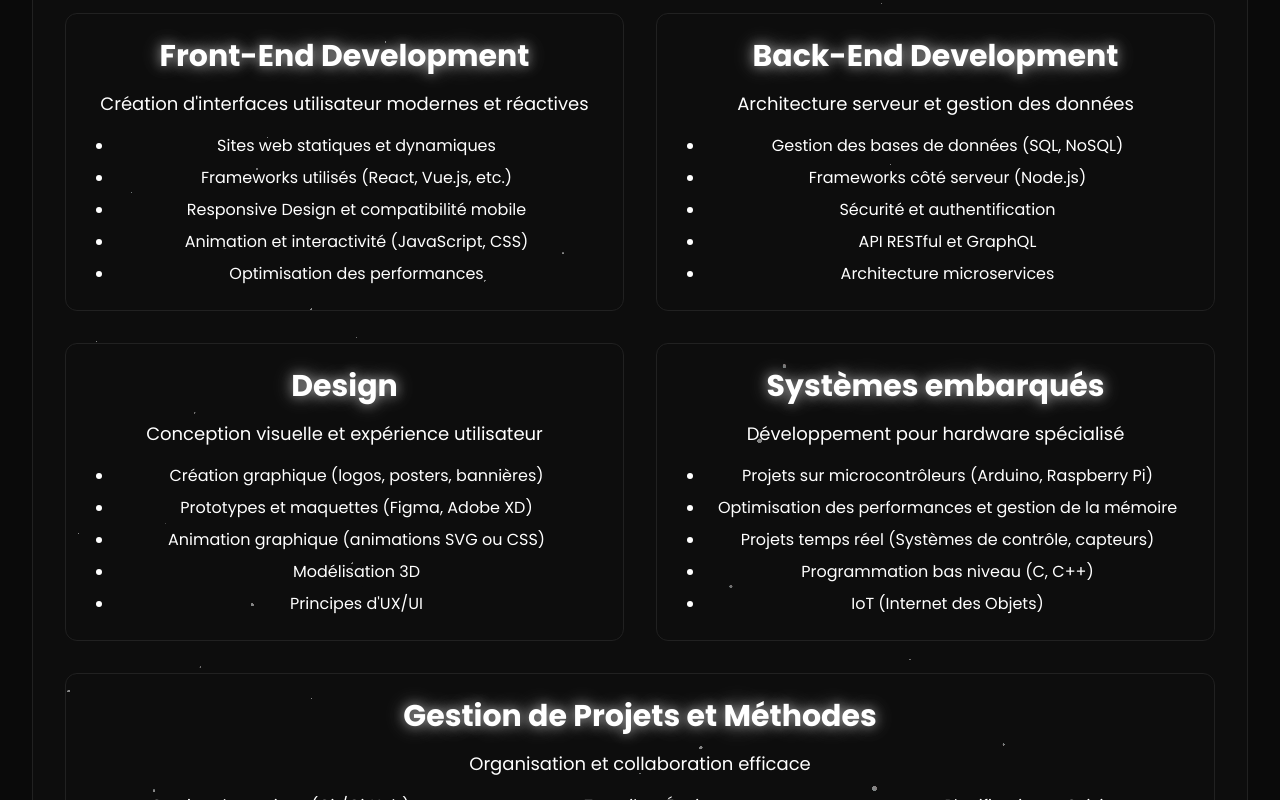
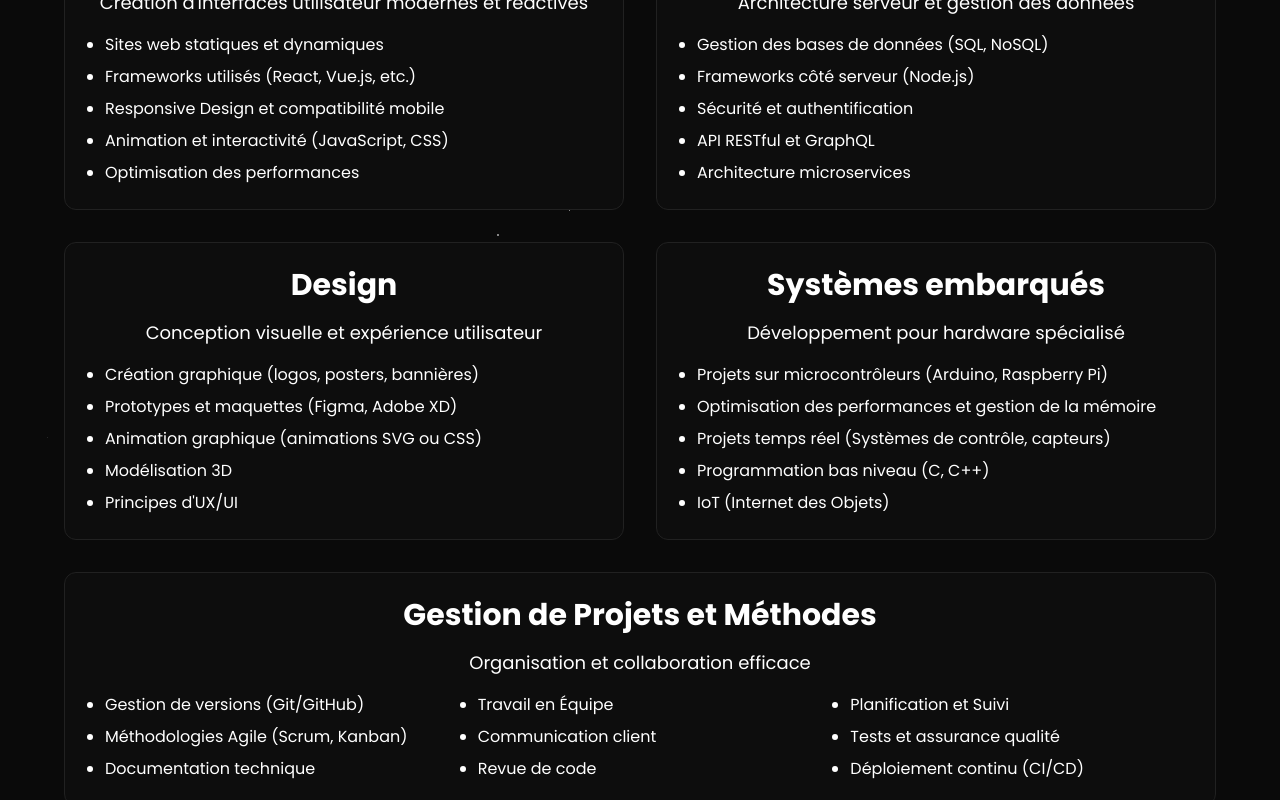
Before and after one commit to Lucacist/portfolio-react, a React (Vite) app: page /portfolio-react/competences in a window 1280 px wide. Shown: the part 360-1160 px from the top of the page. Built offline with nearby package versions, Linux system fonts and the light colour scheme.

Commit message:
Correction des chemins d'images pour qu'ils fonctionnent en développement et en production

```diff
--- a/src/components/Hero.jsx
+++ b/src/components/Hero.jsx
@@ -67,7 +67,7 @@ const Hero = () => {
               className="absolute inset-0 z-10 w-auto h-full m-auto"
             />
             <img
-              src="/portfolio-react/images/Logo_cesi_2022.png"
+              src={`${import.meta.env.DEV ? '' : '/portfolio-react'}/images/Logo_cesi_2022.png`}
               alt=""
               className="absolute top-5 right-5 z-10 w-20 rounded-xl rotate-[25deg]"
             />
@@ -143,7 +143,7 @@ const Hero = () => {
               </div>
               <div className="relative z-10 flex flex-col items-center justify-center h-full">
                 <img
-                  src="/portfolio-react/images/pc-projet.png"
+                  src={`${import.meta.env.DEV ? '' : '/portfolio-react'}/images/pc-projet.png`}
                   alt=""
                   className="w-2/3 m-auto"
                 />
--- a/src/pages/CompetencesPage.jsx
+++ b/src/pages/CompetencesPage.jsx
@@ -2,13 +2,28 @@ import React from 'react';
 import Particles from '../components/Particles';
 import TechScroller from '../components/TechScroller';
 
+// Style spécifique pour réduire la taille des SVG dans la page des compétences
+const competencesStyles = `
+  .competences-page .tech-icon {
+    width: 80px;
+    height: 80px;
+    margin: 0 12px;
+  }
+
+  .competences-page .tech-icon img {
+    width: 80%;
+    height: 80%;
+  }
+`;
+
 const CompetencesPage = () => {
   return (
     <div className="min-h-screen bg-[var(--couleur-background)] text-[var(--couleur-texte)] p-4 sm:p-6 md:p-8">
-      <div className="container mx-auto">
-        <h1 className="text-4xl md:text-5xl font-bold mb-8 text-center text-glow">Mes Compétences</h1>
+      <style>{competencesStyles}</style>
+      <div className="container mx-auto competences-page">
+        <h1 className="text-4xl md:text-5xl font-bold mb-8 text-center">Mes Compétences</h1>
 
-        <div className="bg-[var(--couleur-container)] rounded-3xl border border-[var(--couleur-border)] relative overflow-hidden p-6 md:p-8">
+        <div className="relative overflow-hidden p-6 md:p-8">
           <div className="absolute inset-0 z-0 w-full h-full">
             <Particles
               particleColors={["#ffffff", "#ffffff"]}
@@ -23,82 +38,81 @@ const CompetencesPage = () => {
 
           <div className="relative z-10">
             <div className="mb-12">
-              <h2 className="text-2xl md:text-3xl font-bold mb-6">Technologies</h2>
-              <div className="w-full overflow-hidden">
+              <div className="w-[80%] m-auto overflow-hidden">
                 <TechScroller />
               </div>
             </div>
 
             <div className="grid grid-cols-1 md:grid-cols-2 gap-8">
-              <div className="bg-[var(--couleur-background)] p-6 rounded-xl border border-[var(--couleur-border)] hover:shadow-lg transition-all">
-                <h2 className="text-2xl md:text-3xl font-bold mb-4 text-glow">Front-End Development</h2>
+              <div className="bg-[var(--couleur-container)] p-6 rounded-xl border border-[var(--couleur-border)] hover:shadow-lg transition-all">
+                <h2 className="text-2xl md:text-3xl font-bold mb-4">Front-End Development</h2>
                 <p className="text-lg mb-4 text-[var(--couleur-texte-secondaire)]">Création d'interfaces utilisateur modernes et réactives</p>
-                <ul className="list-disc pl-6 space-y-2">
-                  <li>Sites web statiques et dynamiques</li>
-                  <li>Frameworks utilisés (React, Vue.js, etc.)</li>
-                  <li>Responsive Design et compatibilité mobile</li>
-                  <li>Animation et interactivité (JavaScript, CSS)</li>
-                  <li>Optimisation des performances</li>
+                <ul className="list-disc pl-4 space-y-2">
+                  <li className='text-left'>Sites web statiques et dynamiques</li>
+                  <li className='text-left'>Frameworks utilisés (React, Vue.js, etc.)</li>
+                  <li className='text-left'>Responsive Design et compatibilité mobile</li>
+                  <li className='text-left'>Animation et interactivité (JavaScript, CSS)</li>
+                  <li className='text-left'>Optimisation des performances</li>
                 </ul>
               </div>
 
-              <div className="bg-[var(--couleur-background)] p-6 rounded-xl border border-[var(--couleur-border)] hover:shadow-lg transition-all">
-                <h2 className="text-2xl md:text-3xl font-bold mb-4 text-glow">Back-End Development</h2>
+              <div className="bg-[var(--couleur-container)] p-6 rounded-xl border border-[var(--couleur-border)] hover:shadow-lg transition-all">
+                <h2 className="text-2xl md:text-3xl font-bold mb-4">Back-End Development</h2>
                 <p className="text-lg mb-4 text-[var(--couleur-texte-secondaire)]">Architecture serveur et gestion des données</p>
-                <ul className="list-disc pl-6 space-y-2">
-                  <li>Gestion des bases de données (SQL, NoSQL)</li>
-                  <li>Frameworks côté serveur (Node.js)</li>
-                  <li>Sécurité et authentification</li>
-                  <li>API RESTful et GraphQL</li>
-                  <li>Architecture microservices</li>
+                <ul className="list-disc pl-4 space-y-2">
+                  <li className='text-left'>Gestion des bases de données (SQL, NoSQL)</li>
+                  <li className='text-left'>Frameworks côté serveur (Node.js)</li>
+                  <li className='text-left'>Sécurité et authentification</li>
+                  <li className='text-left'>API RESTful et GraphQL</li>
+                  <li className='text-left'>Architecture microservices</li>
                 </ul>
               </div>
             </div>
 
             <div className="grid grid-cols-1 md:grid-cols-2 gap-8 mt-8">
-              <div className="bg-[var(--couleur-background)] p-6 rounded-xl border border-[var(--couleur-border)] hover:shadow-lg transition-all">
-                <h2 className="text-2xl md:text-3xl font-bold mb-4 text-glow">Design</h2>
+              <div className="bg-[var(--couleur-container)] p-6 rounded-xl border border-[var(--couleur-border)] hover:shadow-lg transition-all">
+                <h2 className="text-2xl md:text-3xl font-bold mb-4">Design</h2>
                 <p className="text-lg mb-4 text-[var(--couleur-texte-secondaire)]">Conception visuelle et expérience utilisateur</p>
-                <ul className="list-disc pl-6 space-y-2">
-                  <li>Création graphique (logos, posters, bannières)</li>
-                  <li>Prototypes et maquettes (Figma, Adobe XD)</li>
-                  <li>Animation graphique (animations SVG ou CSS)</li>
-                  <li>Modélisation 3D</li>
-                  <li>Principes d'UX/UI</li>
+                <ul className="list-disc pl-4 space-y-2">
+                  <li className='text-left'>Création graphique (logos, posters, bannières)</li>
+                  <li className='text-left'>Prototypes et maquettes (Figma, Adobe XD)</li>
+                  <li className='text-left'>Animation graphique (animations SVG ou CSS)</li>
+                  <li className='text-left'>Modélisation 3D</li>
+                  <li className='text-left'>Principes d'UX/UI</li>
                 </ul>
               </div>
 
-              <div className="bg-[var(--couleur-background)] p-6 rounded-xl border border-[var(--couleur-border)] hover:shadow-lg transition-all">
-                <h2 className="text-2xl md:text-3xl font-bold mb-4 text-glow">Systèmes embarqués</h2>
+              <div className="bg-[var(--couleur-container)] p-6 rounded-xl border border-[var(--couleur-border)] hover:shadow-lg transition-all">
+                <h2 className="text-2xl md:text-3xl font-bold mb-4">Systèmes embarqués</h2>
                 <p className="text-lg mb-4 text-[var(--couleur-texte-secondaire)]">Développement pour hardware spécialisé</p>
-                <ul className="list-disc pl-6 space-y-2">
-                  <li>Projets sur microcontrôleurs (Arduino, Raspberry Pi)</li>
-                  <li>Optimisation des performances et gestion de la mémoire</li>
-                  <li>Projets temps réel (Systèmes de contrôle, capteurs)</li>
-                  <li>Programmation bas niveau (C, C++)</li>
-                  <li>IoT (Internet des Objets)</li>
+                <ul className="list-disc pl-4 space-y-2">
+                  <li className='text-left'>Projets sur microcontrôleurs (Arduino, Raspberry Pi)</li>
+                  <li className='text-left'>Optimisation des performances et gestion de la mémoire</li>
+                  <li className='text-left'>Projets temps réel (Systèmes de contrôle, capteurs)</li>
+                  <li className='text-left'>Programmation bas niveau (C, C++)</li>
+                  <li className='text-left'>IoT (Internet des Objets)</li>
                 </ul>
               </div>
             </div>
 
-            <div className="mt-8 bg-[var(--couleur-background)] p-6 rounded-xl border border-[var(--couleur-border)] hover:shadow-lg transition-all">
-              <h2 className="text-2xl md:text-3xl font-bold mb-4 text-glow">Gestion de Projets et Méthodes</h2>
+            <div className="mt-8 bg-[var(--couleur-container)] p-6 rounded-xl border border-[var(--couleur-border)] hover:shadow-lg transition-all">
+              <h2 className="text-2xl md:text-3xl font-bold mb-4">Gestion de Projets et Méthodes</h2>
               <p className="text-lg mb-4 text-[var(--couleur-texte-secondaire)]">Organisation et collaboration efficace</p>
               <div className="grid grid-cols-1 md:grid-cols-3 gap-4">
-                <ul className="list-disc pl-6 space-y-2">
-                  <li>Gestion de versions (Git/GitHub)</li>
-                  <li>Méthodologies Agile (Scrum, Kanban)</li>
-                  <li>Documentation technique</li>
+                <ul className="list-disc pl-4 space-y-2">
+                  <li className='text-left'>Gestion de versions (Git/GitHub)</li>
+                  <li className='text-left'>Méthodologies Agile (Scrum, Kanban)</li>
+                  <li className='text-left'>Documentation technique</li>
                 </ul>
-                <ul className="list-disc pl-6 space-y-2">
-                  <li>Travail en Équipe</li>
-                  <li>Communication client</li>
-                  <li>Revue de code</li>
+                <ul className="list-disc pl-4 space-y-2">
+                  <li className='text-left'>Travail en Équipe</li>
+                  <li className='text-left'>Communication client</li>
+                  <li className='text-left'>Revue de code</li>
                 </ul>
-                <ul className="list-disc pl-6 space-y-2">
-                  <li>Planification et Suivi</li>
-                  <li>Tests et assurance qualité</li>
-                  <li>Déploiement continu (CI/CD)</li>
+                <ul className="list-disc pl-4 space-y-2">
+                  <li className='text-left'>Planification et Suivi</li>
+                  <li className='text-left'>Tests et assurance qualité</li>
+                  <li className='text-left'>Déploiement continu (CI/CD)</li>
                 </ul>
               </div>
             </div>
```
Also changed, not shown: src/pages/ProjetsPage.jsx (+6 -1 lines).
